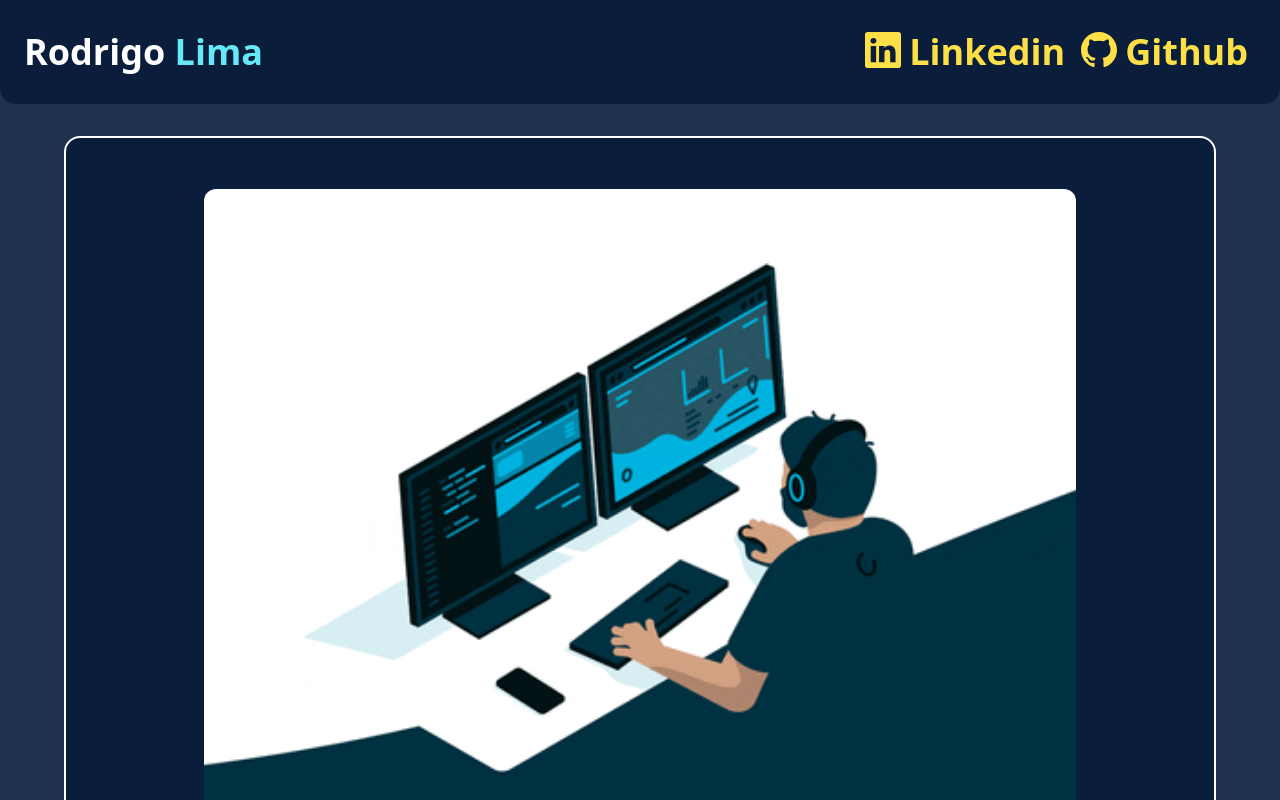
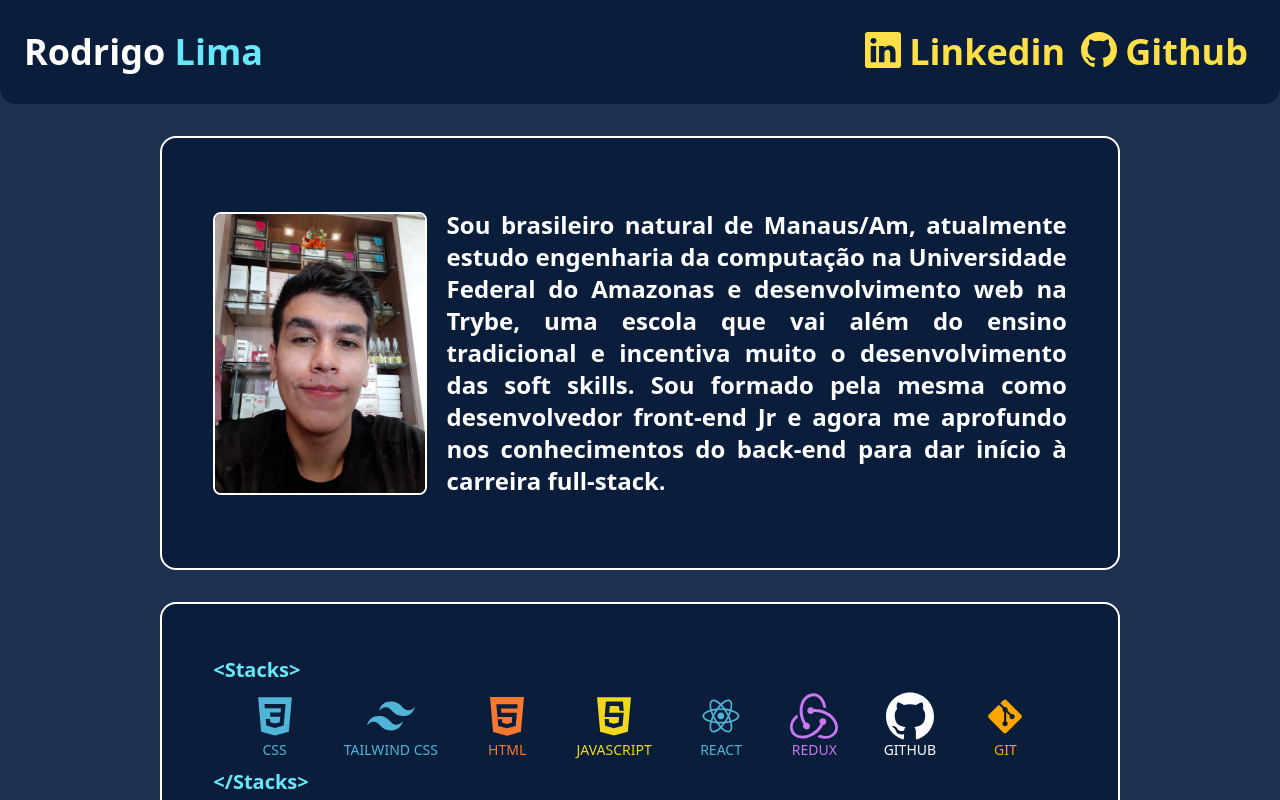
Before and after one commit to RodrigoLimaJesus/RodrigoLimaJesus.github.io, a React (Create React App) app: page / in a window 1280 px wide. Shown: the top 800 px of the page. Built offline with nearby package versions, Linux system fonts and the light colour scheme.

Commit message:
style: add responsividade ao Apresentation

```diff
--- a/src/components/Apresentation.jsx
+++ b/src/components/Apresentation.jsx
@@ -8,15 +8,21 @@ import Container from './Container';
 export default function Apresentation() {
   return (
     <Container>
+      <div className="md:flex md:flex-row">
         <img
           src={ProgrammigGif}
           alt="Gif de pessoa programando"
-        className="w-10/12 m-auto rounded-xl"
+          className="w-10/12 m-auto rounded-xl sm:hidden"
         />
-      <img src={MyImage} alt="Minha imagem de perfil" className="hidden" />
-      <p className="font-bold my-5 text-justify">
+        <img
+          src={MyImage}
+          alt="Minha imagem de perfil"
+          className="hidden w-2/5 m-auto border-2 border-white rounded-lg sm:block md:mr-5 md:w-1/3 lg:w-1/4"
+        />
+        <p className="font-bold my-5 text-justify h-fit sm:text-lg xl:self-center xl:text-2xl">
           Sou brasileiro natural de Manaus/Am, atualmente estudo engenharia da
-        computação na Universidade Federal do Amazonas e desenvolvimento web na{' '}
+          computação na Universidade Federal do Amazonas e desenvolvimento web
+          na{' '}
           <a href="https://www.betrybe.com/" target="_blank" rel="noreferrer">
             Trybe
           </a>
@@ -25,6 +31,7 @@ export default function Apresentation() {
           desenvolvedor front-end Jr e agora me aprofundo nos conhecimentos do
           back-end para dar início à carreira full-stack.
         </p>
+      </div>
     </Container>
   );
 }
--- a/src/components/Container.jsx
+++ b/src/components/Container.jsx
@@ -2,7 +2,7 @@ import React from 'react';
 
 export default function Container({ children }) {
   return (
-    <div className="w-[90vw] mx-auto my-8 p-[4vw] flex flex-col bg-app-container-dark border-2 border-white rounded-2xl">
+    <div className="w-11/12 mx-auto my-8 p-[4vw] flex flex-col bg-app-container-dark border-2 border-white rounded-2xl sm:w-5/6 lg:w-9/12">
       {children}
     </div>
   );
```
Lines whose indentation alone changed are shown as unchanged.
